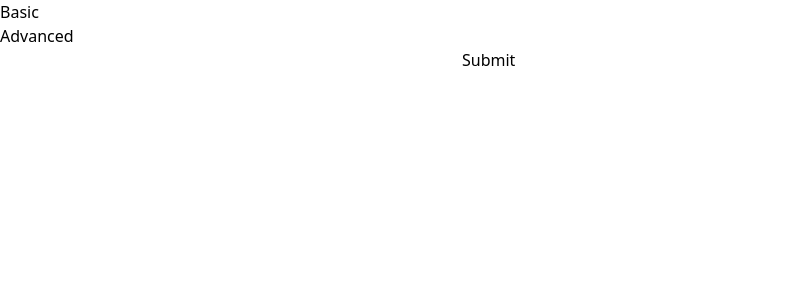
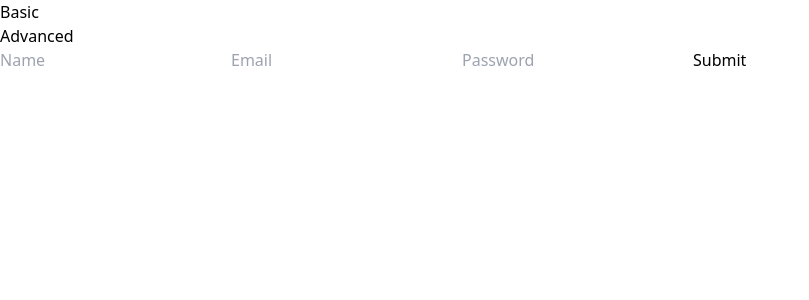
Before and after one commit to NelliWojo/formik-yup-form, a React (Vite) app: page / in a window 1280 px wide. Both pictures are taken after a click on the element "Advanced". Shown: the top 300 px of the page, without its empty margins (0-809 px from the left). Built offline with nearby package versions, Linux system fonts and the light colour scheme.

Commit message:
add fields to form

```diff
--- a/src/components/AdvancedForm.tsx
+++ b/src/components/AdvancedForm.tsx
@@ -1,6 +1,7 @@
 import { ErrorMessage, Field, Form, Formik } from "formik";
 
 interface FormValues {
+  name: string;
   email: string;
   password: string;
 }
@@ -8,7 +9,7 @@ interface FormValues {
 export default function AdvancedForm() {
   return (
     <Formik
-      initialValues={{ email: "", password: "" }}
+      initialValues={{ name: "", email: "", password: "" }}
       validate={(values: FormValues) => {
         const errors: Partial<FormValues> = {};
         if (!values.email) {
@@ -29,9 +30,11 @@ export default function AdvancedForm() {
     >
       {({ isSubmitting }) => (
         <Form>
-          <Field type="email" name="email" />
+          <Field type="text" name="name" placeholder="Name" />
           <ErrorMessage name="email" component="div" />
-          <Field type="password" name="password" />
+          <Field type="email" name="email" placeholder="Email" />
+          <ErrorMessage name="email" component="div" />
+          <Field type="password" name="password" placeholder="Password" />
           <ErrorMessage name="password" component="div" />
           <button type="submit" disabled={isSubmitting}>
             Submit
```
